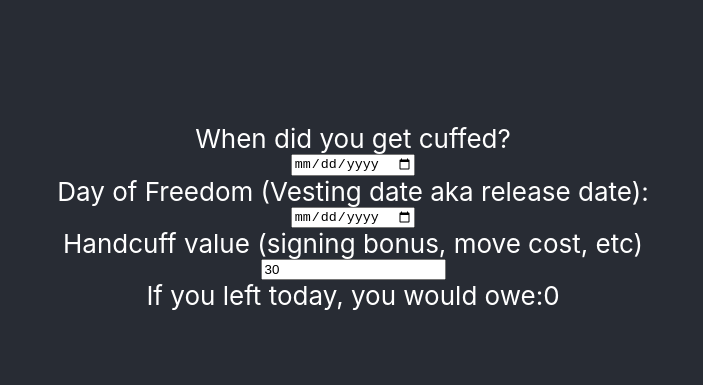
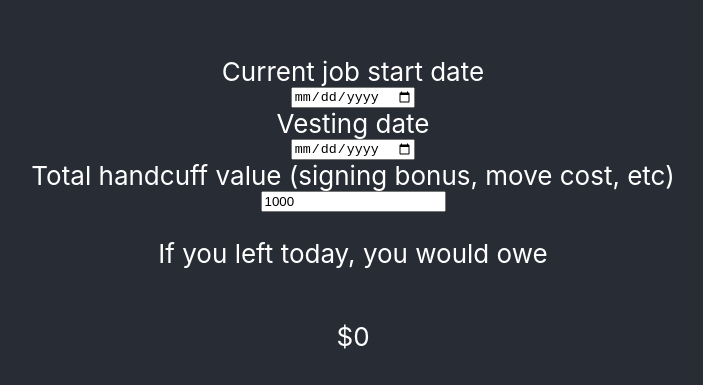
Before and after one commit to bradydowling/cuffs-calculator, a React (Create React App) app: page / in a window 1280 px wide. Shown: the part 183-568 px from the top of the page, without its empty margins (287-990 px from the left). Built offline with nearby package versions, Linux system fonts and the light colour scheme.

Commit message:
Clean up golden handcuffs value output

```diff
--- a/src/App.js
+++ b/src/App.js
@@ -47,23 +47,24 @@ class App extends React.Component {
   getCuffValue() {
     const cuffDetails = this.getCuffTimeDetails();
     if (!cuffDetails.remaining || !cuffDetails.total || !this.state.value) {
-      return 0;
+      return '$0';
     }
-    return cuffDetails.remaining / cuffDetails.total * this.state.value;
+    const cuffValue = cuffDetails.remaining / cuffDetails.total * this.state.value;
+    return `$${Math.round(100 * cuffValue) / 100}`;
   }
 
   render() {
     return (
       <div className="App">
         <header className="App-header">
-          When did you get cuffed?
-          <input type="date" name="cuff-date" onInput={e => { this.cuffDateChange(e.target.value); }}></input>
-          Day of Freedom (Vesting date aka release date):
-          <input type="date" name="freedom-date" onInput={e => { this.freedomDateChange(e.target.value); }}></input>
-          Handcuff value (signing bonus, move cost, etc)
-          <input type="number" name="cuff-value" min="0" step="1000" defaultValue="30" onChange={e => { this.valueChange(e.target.value); }}></input>
-          If you left today, you would owe:
-          {this.getCuffValue()}
+          <label for="start-date">Current job start date</label>
+          <input type="date" name="start-date" onInput={e => { this.cuffDateChange(e.target.value); }}></input>
+          <label for="vesting-date">Vesting date</label>
+          <input type="date" name="vesting-date" onInput={e => { this.freedomDateChange(e.target.value); }}></input>
+          <label for="cuff-value">Total handcuff value (signing bonus, move cost, etc)</label>
+          <input type="number" name="cuff-value" min="0" step="1" defaultValue="1000" onChange={e => { this.valueChange(e.target.value); }}></input>
+          <p>If you left today, you would owe</p>
+          <p>{this.getCuffValue()}</p>
         </header>
       </div>
     );
```
